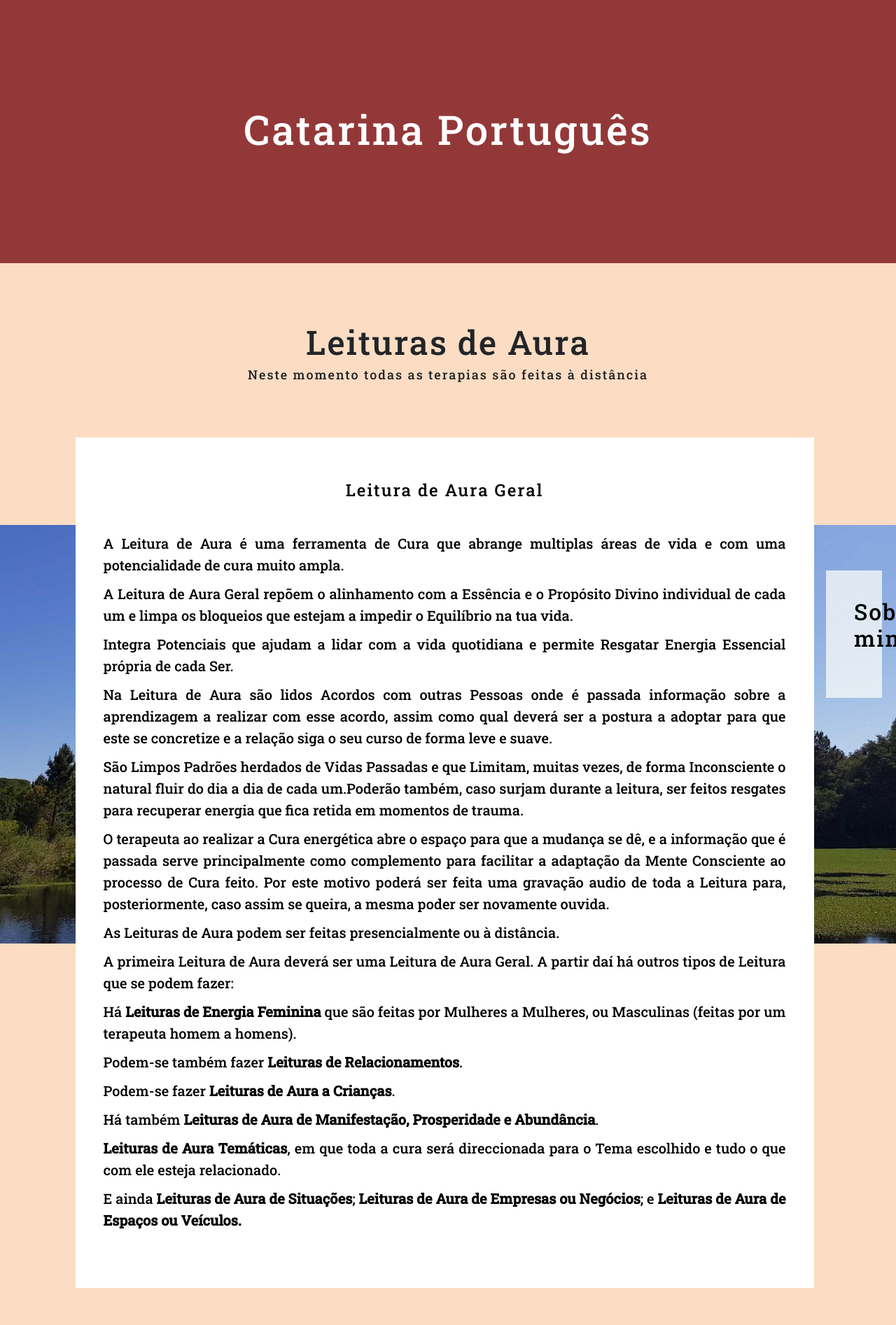
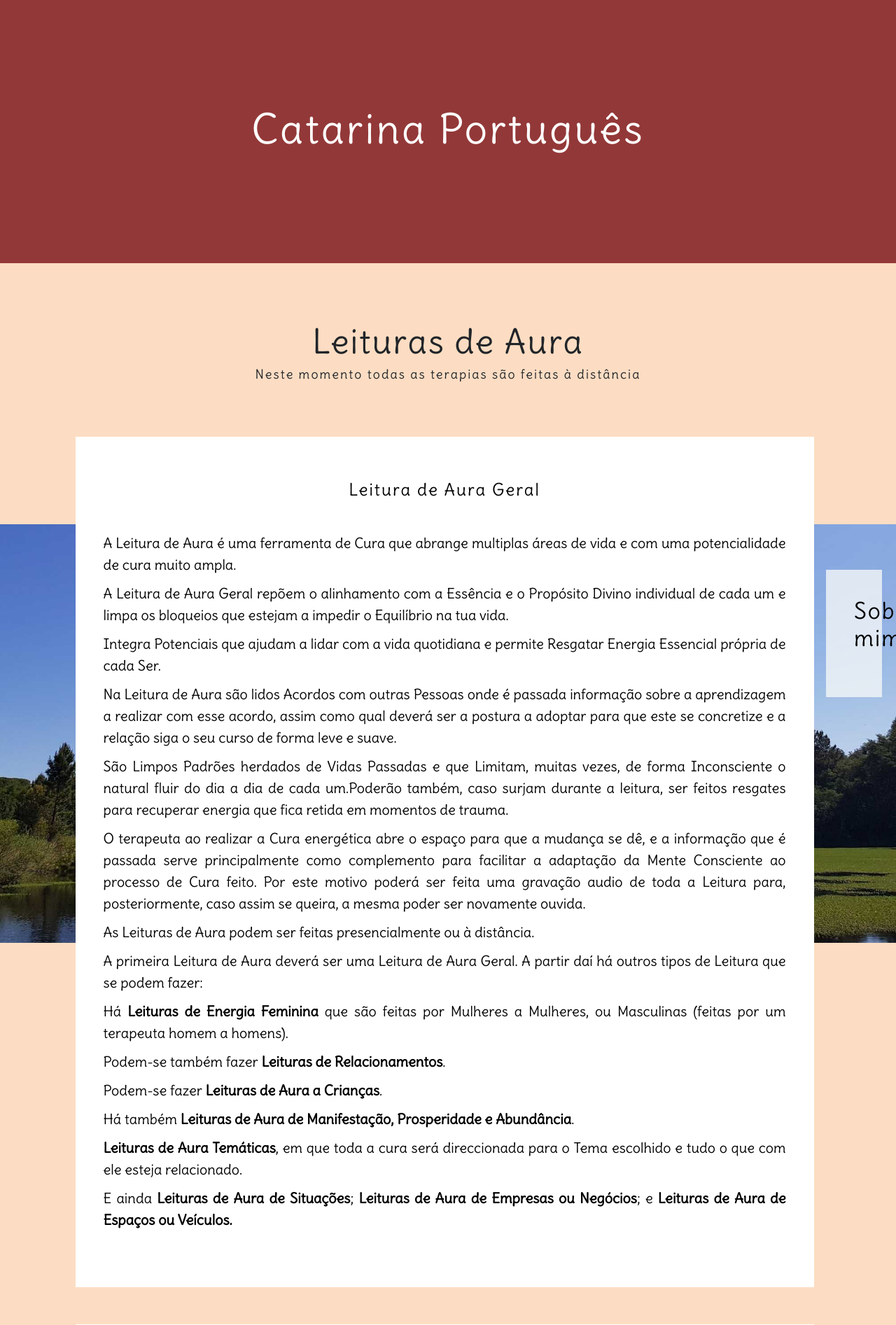
Before and after one commit to TyrAnasazy/TyrAnasazy.github.io, a PHP site: page /Boxesindex.html in a window 1280 px wide. Shown: the top 1893 px of the page at 70% size. Run offline with PHP 8.4, Linux system fonts and the light colour scheme.

Commit message:
New font

```diff
--- a/ComOsTeusAnimais.html
+++ b/ComOsTeusAnimais.html
@@ -68,7 +68,7 @@
 <p>Como Doula de Alma posso-te acompanhar no processo de fim de vida do teu animal. Conhecendo a morte como oposto do parto (e n&atilde;o da vida), &eacute; poss&iacute;vel deix&aacute;-los partir de forma consciente, com paz, em aceita&ccedil;&atilde;o, com gratid&atilde;o e f&eacute;. Ser&aacute; sempre um momento intenso, fica sempre um vazio que aprender&aacute;s a preencher, haver&atilde;o certamente momentos de tristeza ou saudade, mas ter&aacute;s os conhecimentos e as ferramentas de que precisas para o fazer em paz, aceita&ccedil;&atilde;o e amor deixando-o seguir a sua viagem.&nbsp;&nbsp;</p>
 <p></p>
 <p>O meu objectivo com estes trabalhos &eacute; sempre promover o bem estar do animal, fa&ccedil;o estes trabalhos para permitir que cada vez mais haja consci&ecirc;ncia e respeito para com eles, para que possam viver mais ligados com a sua verdadeira natureza. Assim, se &eacute; tamb&eacute;m esse o teu objectivo ou se precisares de mais informa&ccedil;&otilde;es envia-me um email.</p>
-<p>Catarina M. Portugu&ecirc;s</p></span></div>
+<p>Catarina Portugu&ecirc;s</p></span></div>
 </div>
 
 			</div>
--- a/NaTuaCasa.html
+++ b/NaTuaCasa.html
@@ -69,7 +69,7 @@
 <p>Poderemos fazer uma Limpeza energ&eacute;tica profunda. E se pretenderes ter&aacute;s acesso a dicas e sugest&otilde;es personalizadas para a manuten&ccedil;&atilde;o da energia do teu espa&ccedil;o onde ser&atilde;o abordados temas como a ilumina&ccedil;&atilde;o, a higiene e cuidados de arejamento de forma a potenciar o trabalho energ&eacute;tico e n&atilde;o apenas o f&iacute;sico.&nbsp;</p>
 <p>Dentro daquilo que escolheres, ficar&aacute;s com o registo de tudo, para que possas, aos poucos, ir aprofundando e pondo em pr&aacute;tica este trabalho ao longo do tempo e ao teu ritmo.&nbsp;</p>
 <p>Para mais informa&ccedil;&otilde;es envia-me um email.</p>
-<p>Catarina M. Portugu&ecirc;s</p></span></div>
+<p>Catarina Portugu&ecirc;s</p></span></div>
 </div>
 
 			</div>
--- a/NaTuaVida.html
+++ b/NaTuaVida.html
@@ -77,7 +77,7 @@
 <p>Estas sess&otilde;es podem ser feitas ao longo do tempo como acompanhamento se sentires essa necessidade ou quiseres ir aprendendo e aprofundando alguma ferramenta, num pequeno n&uacute;mero de sess&otilde;es para trabalhares apenas algum aspecto espec&iacute;fico, ou at&eacute; apenas numa &uacute;nica sess&atilde;o para alguma t&eacute;cnica terap&ecirc;utica espec&iacute;fica.</p>
 
 <p>Para algum esclarecimento, marca&ccedil;&atilde;o ou pedido de mais informa&ccedil;&otilde;es sobre as sess&otilde;es envia-me um email.  </p>
-<p> Catarina M. Portugu&ecirc;s</p>
+<p> Catarina Portugu&ecirc;s</p>
 
 <p></p>
 </div>
--- a/css/style.css
+++ b/css/style.css
@@ -723,7 +723,7 @@ html,body{
 }
 
 body {
-	font-family: "Roboto Slab";
+	font-family: "Delius";
 	font-weight: 400 !important;
 	line-height: 1.7;
 	color: #black;
@@ -731,12 +731,12 @@ body {
 }
 
 .heading-primary {
-	font-family: "Roboto Slab";
+	font-family: "Delius";
 	font-weight: 400 !important;
 	line-height: 1.7;
 }
 .heading-Secund {
-	font-family: "Roboto Slab";
+	font-family: "Delius";
 	font-weight: 400 !important;
 }
 @media screen and (max-width: 600px) {
@@ -849,7 +849,7 @@ body {
 }
 
 .paragraph {
-	font-family: "Roboto Slab";
+	font-family: "Delius";
     padding-bottom: 10px;
     letter-spacing: normal;
     font-size: 20px !important;
```
Also changed, not shown: index.html (+2 -1 lines), css/fonts/delius-unicase-v26-latin-regular.woff (added), css/fonts/delius-unicase-v26-latin-regular.woff2 (added).
